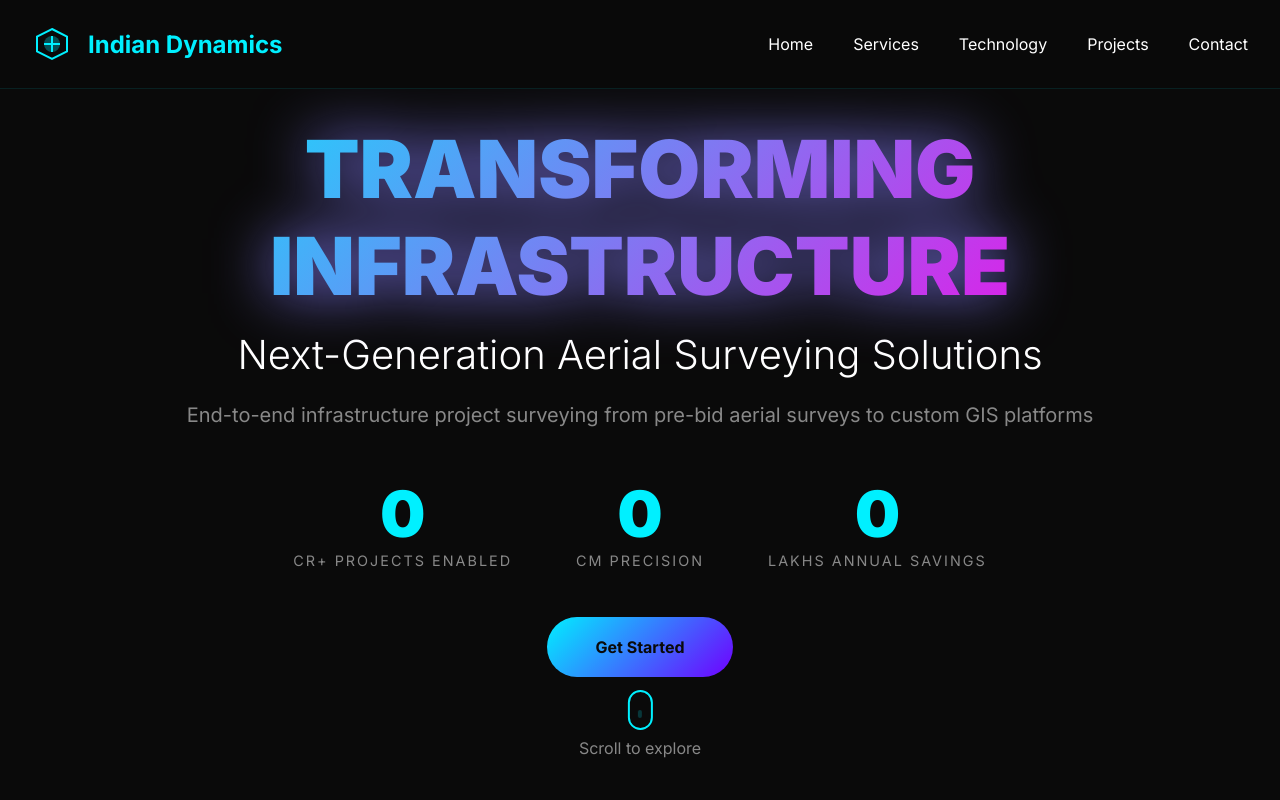
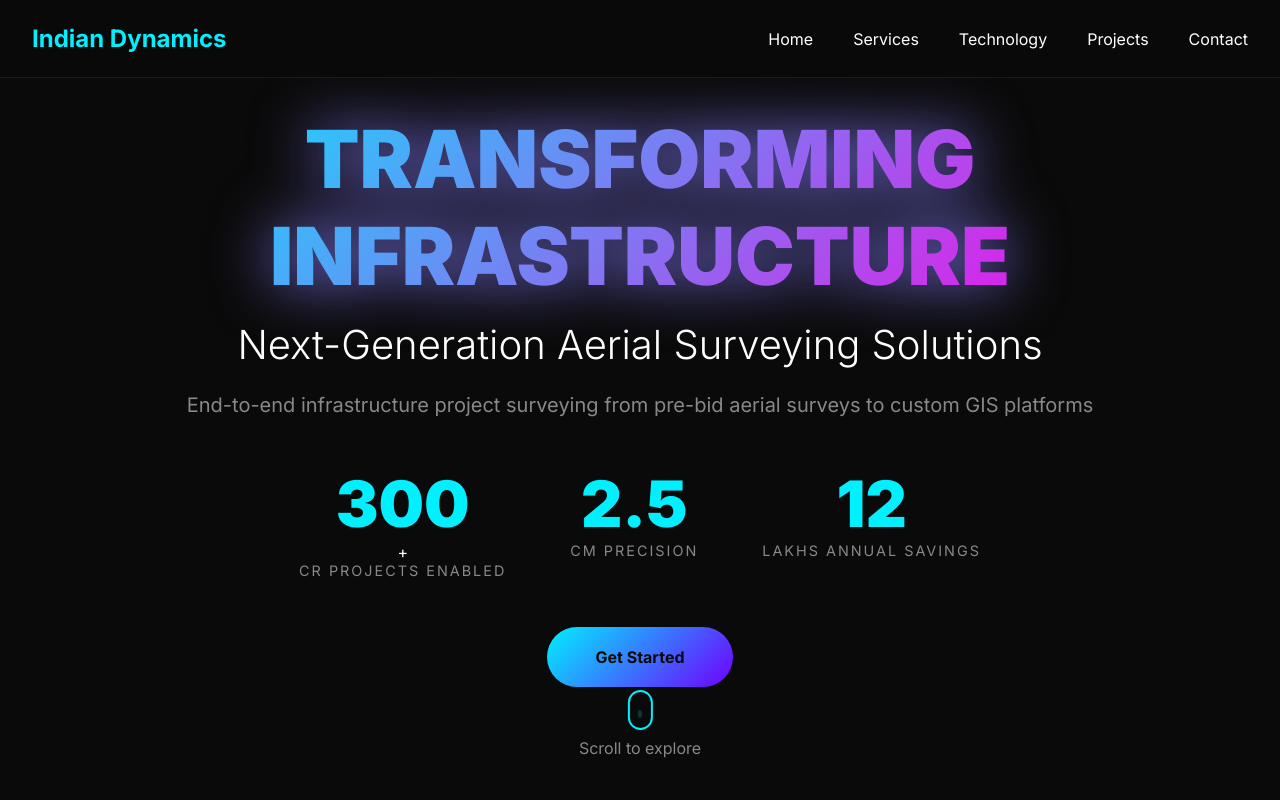
Before and after one commit to ZeeshanAfzal51/IDL2, a plain HTML site: page index.html in a window 1280 px wide. Shown: the top 800 px of the page. Drawn offline with nearby package versions, Linux system fonts and the light colour scheme.

Commit message:
Update index.html

```diff
--- a/index.html
+++ b/index.html
@@ -13,11 +13,6 @@
     <nav class="navbar">
         <div class="nav-container">
             <div class="logo">
-                <svg width="40" height="40" viewBox="0 0 40 40" fill="none" xmlns="http://www.w3.org/2000/svg">
-                    <path d="M20 5L35 12.5V27.5L20 35L5 27.5V12.5L20 5Z" stroke="#00f0ff" stroke-width="2" fill="none"/>
-                    <circle cx="20" cy="20" r="8" fill="#00f0ff" opacity="0.3"/>
-                    <path d="M20 12V28M12 20H28" stroke="#00f0ff" stroke-width="2"/>
-                </svg>
                 <span>Indian Dynamics</span>
             </div>
             <div class="nav-menu" id="navMenu">
@@ -42,20 +37,21 @@
         </div>
         <div class="hero-content">
             <div class="hero-text">
-                <h1 class="glitch" data-text="TRANSFORMING INFRASTRUCTURE">TRANSFORMING INFRASTRUCTURE</h1>
+                <h1>TRANSFORMING INFRASTRUCTURE</h1>
                 <h2>Next-Generation Aerial Surveying Solutions</h2>
                 <p>End-to-end infrastructure project surveying from pre-bid aerial surveys to custom GIS platforms</p>
                 <div class="hero-stats">
                     <div class="stat">
-                        <span class="stat-number" data-target="300">0</span>
-                        <span class="stat-label">Cr+ Projects Enabled</span>
+                        <span class="stat-number" data-target="300">300</span>
+                        <span class="stat-suffix">+</span>
+                        <span class="stat-label">Cr Projects Enabled</span>
                     </div>
                     <div class="stat">
-                        <span class="stat-number" data-target="2.5">0</span>
+                        <span class="stat-number" data-target="2.5">2.5</span>
                         <span class="stat-label">cm Precision</span>
                     </div>
                     <div class="stat">
-                        <span class="stat-number" data-target="12">0</span>
+                        <span class="stat-number" data-target="12">12</span>
                         <span class="stat-label">Lakhs Annual Savings</span>
                     </div>
                 </div>
@@ -297,11 +293,6 @@
         <div class="container">
             <div class="footer-content">
                 <div class="footer-logo">
-                    <svg width="40" height="40" viewBox="0 0 40 40" fill="none" xmlns="http://www.w3.org/2000/svg">
-                        <path d="M20 5L35 12.5V27.5L20 35L5 27.5V12.5L20 5Z" stroke="#00f0ff" stroke-width="2" fill="none"/>
-                        <circle cx="20" cy="20" r="8" fill="#00f0ff" opacity="0.3"/>
-                        <path d="M20 12V28M12 20H28" stroke="#00f0ff" stroke-width="2"/>
-                    </svg>
                     <span>Indian Dynamics</span>
                 </div>
                 <p>&copy; 2025 Indian Dynamics. All rights reserved.</p>
```
